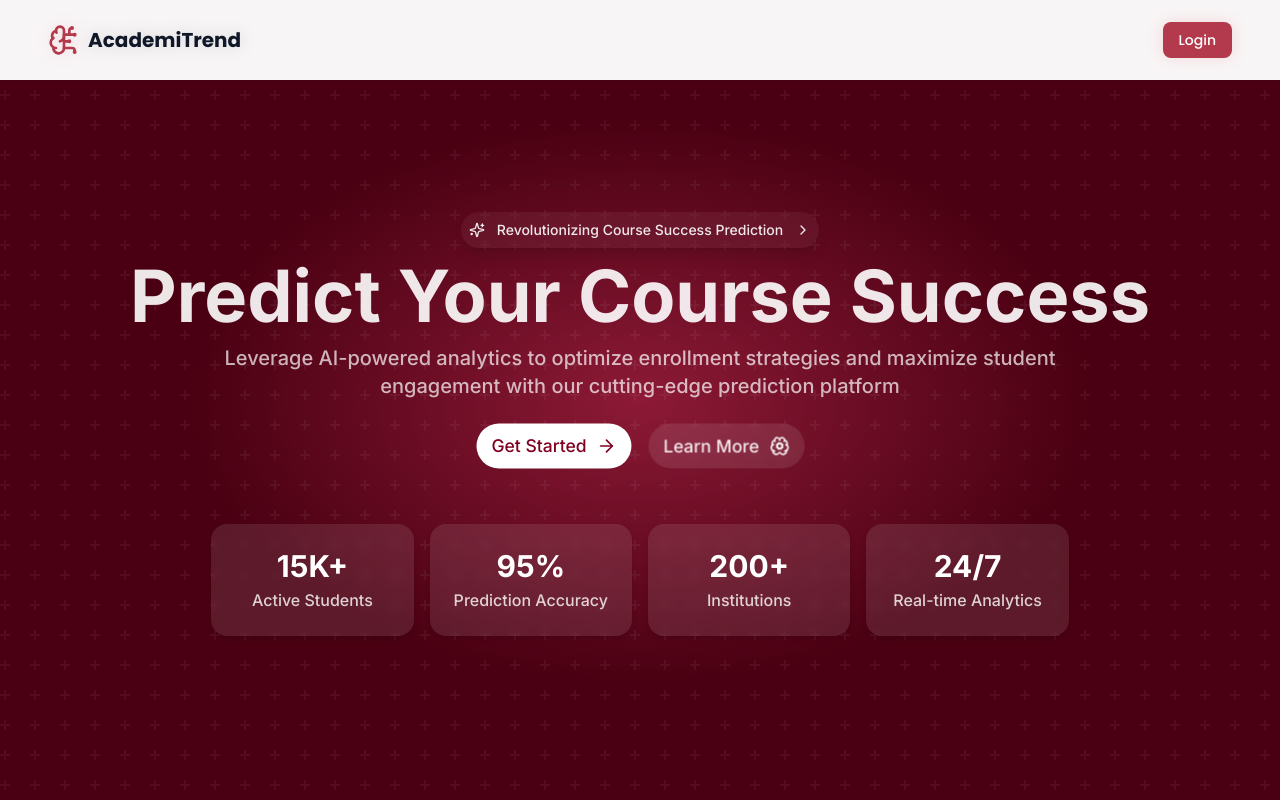
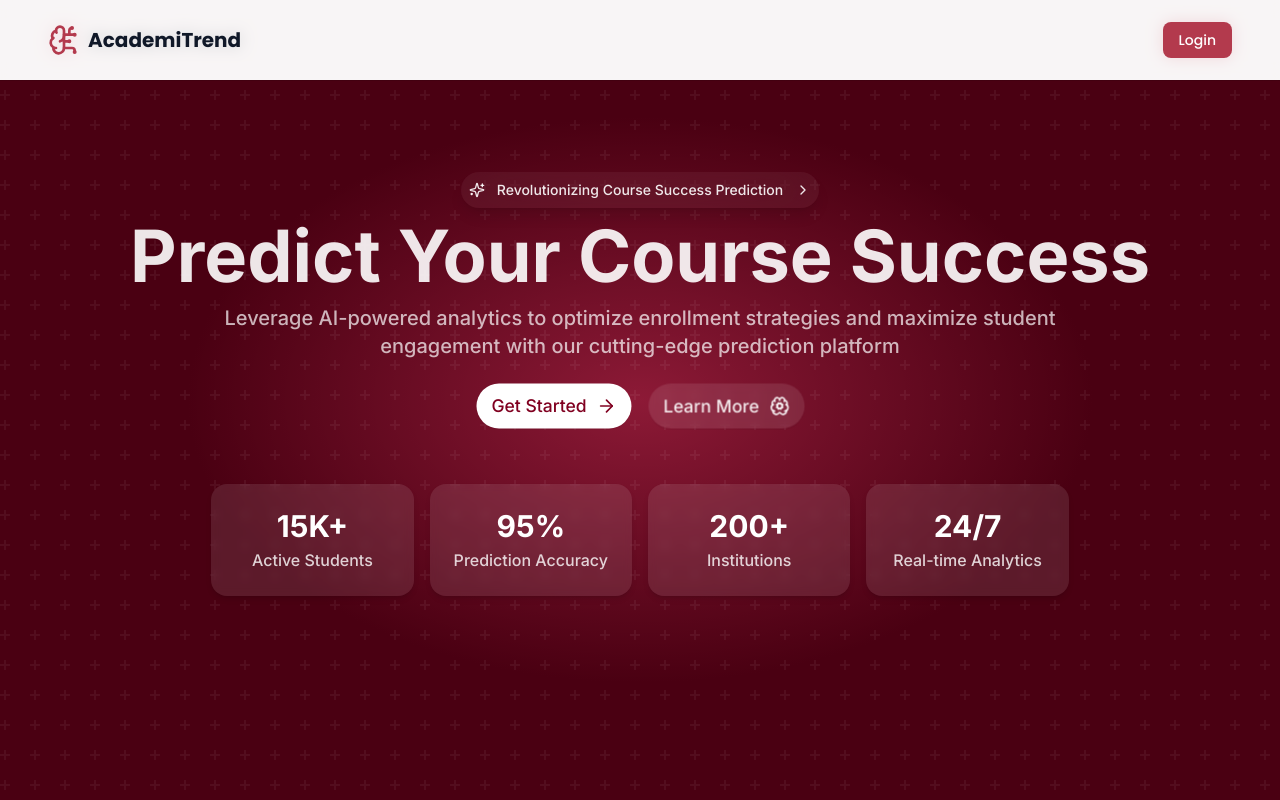
Before and after one commit to rvn14/academitrend, a Next.js app: page / in a window 1280 px wide. Built offline with nearby package versions, Linux system fonts and the light colour scheme; a web font is replaced by a local one.

Commit message:
Predict page initiated

```diff
--- a/components/Hero.tsx
+++ b/components/Hero.tsx
@@ -15,16 +15,19 @@ import { useEffect } from "react";
 
 export default function Hero() {
 
+  useEffect(() => {
+    gsap.fromTo(".floating", {y: 50, opacity: 0}, {y: 0, duration: 1,opacity: 1, stagger: 0.1, ease: "power4.out"})
 
+  }, [])
 
 
 
   return (
     <main className="relative w-full min-h-screen bg-radial from-maroon-800/90 via-maroon-900 to-maroon-900 font-inter">
       <Navbar />
-      <div className="absolute w-full h-full hero-pattern"></div>
+      <div className="absolute w-full min-h-screen hero-pattern"></div>
 
-      <div className="absolute w-full min-h-[calc(100vh-112px)] flex flex-col justify-center items-center font-medium gap-3 mt-28 px-4">
+      <div className="w-full min-h-[calc(100vh-112px)] flex flex-col justify-center items-center font-medium gap-3 pt-28 px-4">
         <div className="floating flex items-center text-white/90 md:gap-3 gap-2 bg-white/5 p-2 rounded-3xl backdrop-blur-xl shadow-lg cursor-pointer select-none">
           <Sparkles className="h-4 w-4" />
           <p className="text-xs md:text-sm">Revolutionizing Course Success Prediction</p>
@@ -41,7 +44,7 @@ export default function Hero() {
 
         </div>
 
-        <div className=" grid grid-cols-2 md:grid-cols-4 gap-4 pb-16 px-8 mt-12 select-none">
+        <div className="floating grid grid-cols-2 md:grid-cols-4 gap-4 pb-8 px-8 mt-12 select-none">
               <div className="bg-white/10 backdrop-blur-xs rounded-2xl p-6 text-center transform hover:scale-105 transition-all shadow-md">
                 <div className="text-3xl font-bold text-white mb-1">15K+</div>
                 <div className="text-white/80">Active Students</div>
@@ -59,6 +62,7 @@ export default function Hero() {
                 <div className="text-white/80">Real-time Analytics</div>
               </div>
           </div>
+
       </div>
 
     </main>
```
